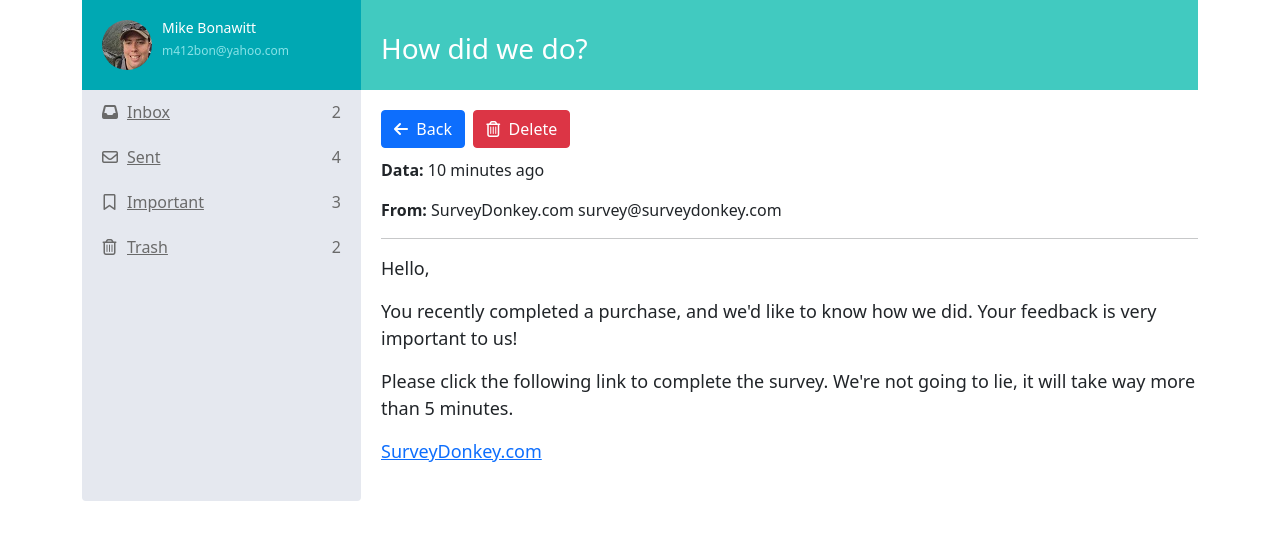
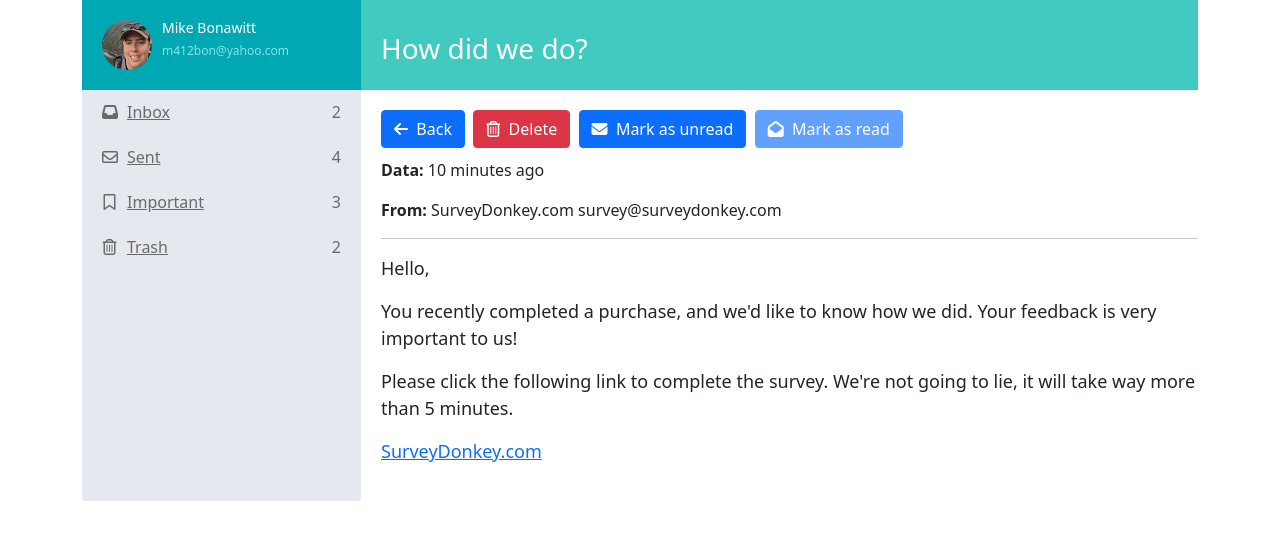
Before and after one commit to Michael-Bonawitt/Vue-Mail-Project, a Vue app: page / in a window 1280 px wide. Both pictures are taken after a click on the checkbox 400 px from the left and 134 px from the top of the page. Shown: the top 540 px of the page. Built offline with nearby package versions, Linux system fonts and the light colour scheme.

Commit message:
Added Read and UnRead Buttons

```diff
--- a/src/components/ViewMessage.vue
+++ b/src/components/ViewMessage.vue
@@ -4,9 +4,20 @@
             <button class="btn btn-primary" @click="navigateBack">
                 <i class="fa fa-arrow-left" aria-hidden="true"></i>&nbsp; Back
             </button>&nbsp;
+
             <button class="btn btn-danger" @click="data.message.isDeleted = true" :disabled="data.message.isDeleted">
                 <i class="fa fa-trash-o"></i>&nbsp; {{ data.message.isDeleted ? 'Deleted' : 'Delete' }}
-            </button>
+            </button>&nbsp;
+
+            <template v-if="data.message.isRead !== 'undefine'">
+                <button class="btn btn-primary" @click="data.message.isRead = false" :disabled="!data.message.isRead">
+                    <i class="fa fa-envelope" aria-hidden="true"></i>&nbsp; Mark as unread
+                </button>&nbsp;
+
+                <button class="btn btn-primary" @click="data.message.isRead = true" :disabled="data.message.isRead">
+                    <i class="fa fa-envelope-open" aria-hidden="true"></i>&nbsp; Mark as read
+                </button>
+            </template>
         </div>
         <p><strong>Data:</strong> {{ data.message.date.fromNow() }}</p>
         <p><strong>From:</strong> {{ data.message.from.name }} {{ data.message.from.email }}</p>
```
